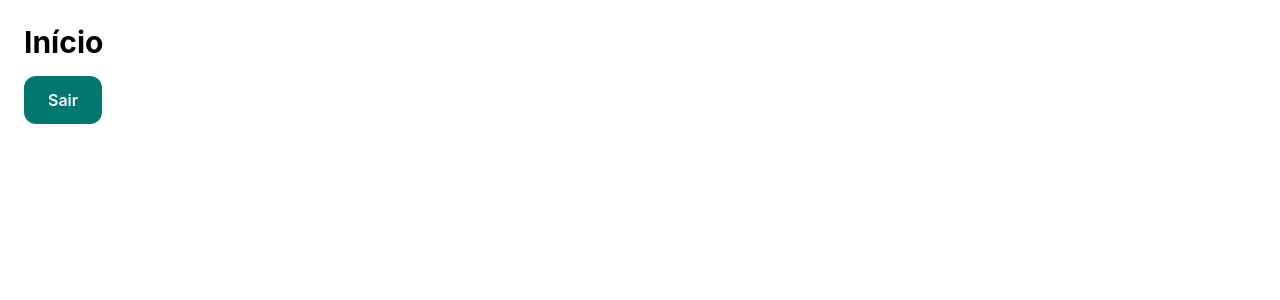
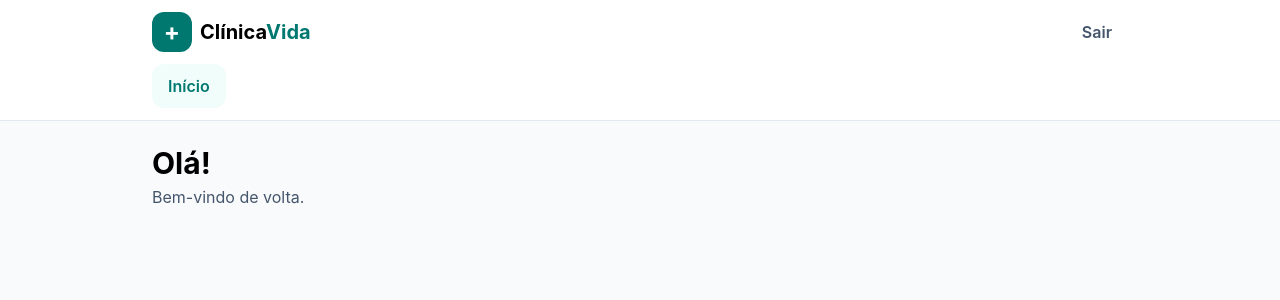
Before and after one commit to Marques-Souza/Clinica-Front, a React (Vite) app in the folder clinica-front/: page /home in a window 1280 px wide. Shown: the top 300 px of the page. Built offline with nearby package versions, Linux system fonts and the light colour scheme; sample sign-in values are in the browser's storage.

Commit message:
feat: cria layout com logo e menu

```diff
--- a/clinica-front/src/App.tsx
+++ b/clinica-front/src/App.tsx
@@ -4,6 +4,7 @@ import Home from './pages/Home'
 import Register from './pages/Register'
 import PrivateRoute from './components/PrivateRoute'
 import CompleteProfile from './pages/CompleteProfile'
+import Layout from './components/Layout'
 
 
 function App() {
@@ -13,8 +14,10 @@ function App() {
         <Route path="/login" element={<Login />} />
         <Route path="/register" element={<Register />} />
         <Route element={<PrivateRoute />}>
+        <Route element={<Layout />}>
         <Route path="/home" element={<Home />} />
         <Route path="/perfil/completar" element={<CompleteProfile />} />
+        </Route>
         </Route>
         <Route path="*" element={<Navigate to="/login" />} />
 
--- /dev/null
+++ b/clinica-front/src/components/Layout.tsx
@@ -0,0 +1,38 @@
+import { NavLink, Outlet, useNavigate } from 'react-router-dom'
+import Logo from './Logo'
+
+function Layout() {
+  const navigate = useNavigate()
+
+  function logout() {
+    localStorage.removeItem('token')
+    navigate('/login')
+  }
+
+  const link = ({ isActive }: { isActive: boolean }) =>
+    `px-4 h-11 flex items-center rounded-xl font-semibold ${
+      isActive ? 'bg-teal-50 text-teal-700' : 'text-slate-600'
+    }`
+
+  return (
+    <div className="min-h-screen bg-slate-50">
+      <header className="bg-white border-b border-slate-200">
+        <div className="max-w-5xl mx-auto px-6 h-16 flex items-center justify-between">
+          <Logo />
+          <button onClick={logout} className="h-11 px-4 font-semibold text-slate-600">
+            Sair
+          </button>
+        </div>
+        <nav className="max-w-5xl mx-auto px-6 pb-3 flex gap-2 overflow-x-auto">
+          <NavLink to="/home" className={link}>Início</NavLink>
+        </nav>
+      </header>
+
+      <main className="max-w-5xl mx-auto p-6">
+        <Outlet />
+      </main>
+    </div>
+  )
+}
+
+export default Layout
--- /dev/null
+++ b/clinica-front/src/components/Logo.tsx
@@ -0,0 +1,14 @@
+function Logo() {
+  return (
+    <div className="flex items-center gap-2">
+      <div className="w-10 h-10 rounded-xl bg-teal-700 flex items-center justify-center text-white text-2xl font-bold">
+        +
+      </div>
+      <span className="text-xl font-bold">
+        Clínica<span className="text-teal-700">Vida</span>
+      </span>
+    </div>
+  )
+}
+
+export default Logo
--- a/clinica-front/src/pages/Home.tsx
+++ b/clinica-front/src/pages/Home.tsx
@@ -1,22 +1,8 @@
-import { useNavigate } from 'react-router-dom'
-
 function Home() {
-  const navigate = useNavigate()
-
-  function logout() {
-    localStorage.removeItem('token')
-    navigate('/login')
-  }
-
   return (
-    <div className="p-6">
-      <h1 className="text-3xl font-bold">Início</h1>
-      <button
-        onClick={logout}
-        className="mt-4 h-12 px-6 rounded-xl bg-teal-700 text-white font-semibold"
-      >
-        Sair
-      </button>
+    <div>
+      <h1 className="text-3xl font-bold">Olá!</h1>
+      <p className="text-slate-600 mt-1">Bem-vindo de volta.</p>
     </div>
   )
 }
```
